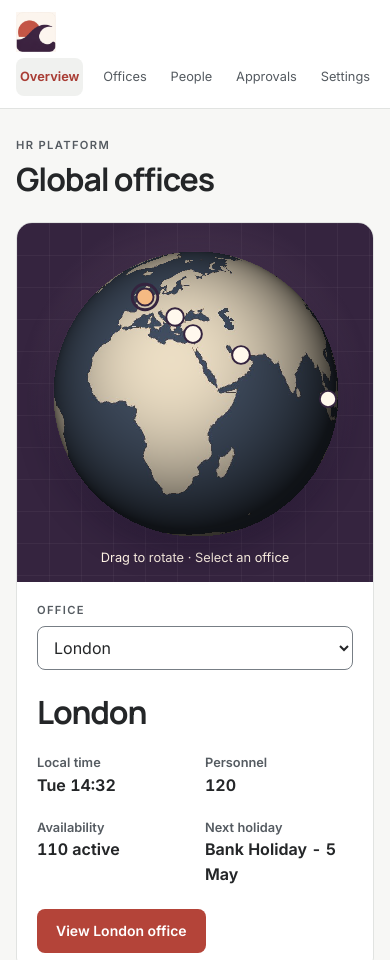
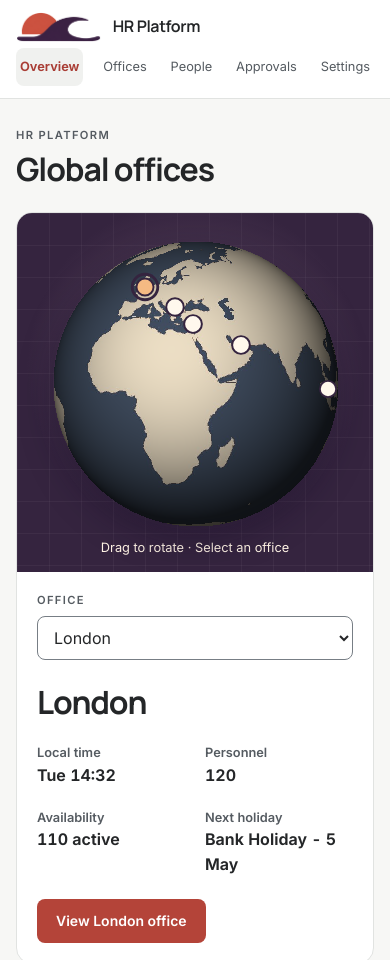
Before and after one commit to imchuwy/app-hr-platform, a plain HTML site: page index.html in a window 390 px wide. Shown: the top 960 px of the page. Drawn offline with Linux system fonts and the light colour scheme.

Commit message:
Match the HR header to Risk Lab and show the application title

```diff
--- a/index.html
+++ b/index.html
@@ -14,12 +14,17 @@
     <a class="oc-skip oc-button" href="#main">Skip to content</a>
     <header class="oc-header">
       <div class="frame mast">
-        <a class="oc-brand oc-brand-shore" href="index.html" aria-label="HR Platform home">
-          <picture class="oc-brand-light">
-            <source media="(max-width: 680px)" srcset="assets/icons/shore-wash-icon-light.png" width="512" height="512" />
-            <img src="assets/logos/shore-wash-banner.png" width="692" height="245" alt="" />
-          </picture>
-          <img class="oc-brand-dark" src="assets/icons/shore-wash-icon-dark.png" width="512" height="512" alt="" />
+        <a class="app-brand" href="index.html" aria-label="HR Platform home">
+          <svg width="0" height="0" aria-hidden="true" focusable="false">
+            <filter id="shore-wash-night" color-interpolation-filters="sRGB">
+              <feColorMatrix type="matrix" values="-0.22 0 0 0 1.04
+                                                   -1.03 0 0 0 1.21
+                                                   -1.12 0 0 0 1.20
+                                                    0    0 0 1 0" />
+            </filter>
+          </svg>
+          <img src="assets/logos/shore-wash-banner.png" width="692" height="245" alt="" />
+          <span>HR Platform</span>
         </a>
         <nav aria-label="Main">          <a href="index.html" aria-current="page">Overview</a>
           <a href="office.html">Offices</a>
--- a/styles.css
+++ b/styles.css
@@ -11,6 +11,19 @@ button, select { cursor: pointer; }
   display: flex; align-items: center; gap: 16px; flex-wrap: wrap;
 }
 .mast { min-height: 72px; justify-content: space-between; padding-block: 12px; }
+.app-brand {
+  display: inline-flex;
+  align-items: center;
+  gap: 12px;
+  color: var(--text);
+  font: 650 clamp(1rem, 2vw, 1.25rem)/1.2 var(--font-display);
+  letter-spacing: -.025em;
+  text-decoration: none;
+  white-space: nowrap;
+}
+.app-brand svg { position: absolute; }
+.app-brand img { display: block; width: auto; height: clamp(30px, 4vw, 40px); }
+[data-theme='dark'] .app-brand img { filter: url(#shore-wash-night); }
 .mast nav { gap: 4px; }
 .mast nav a { text-decoration: none; color: var(--text-muted); padding: 10px 14px; font-size: .9rem; border-radius: var(--radius-control); }
 .mast nav a:hover { color: var(--text); }
```
Also changed, not shown: approvals.html (+11 -6 lines), office.html (+11 -6 lines), people.html (+11 -6 lines), settings.html (+11 -6 lines), docs/screenshots/global-offices-mobile.jpg, docs/screenshots/global-offices.jpg, 1 other file.
